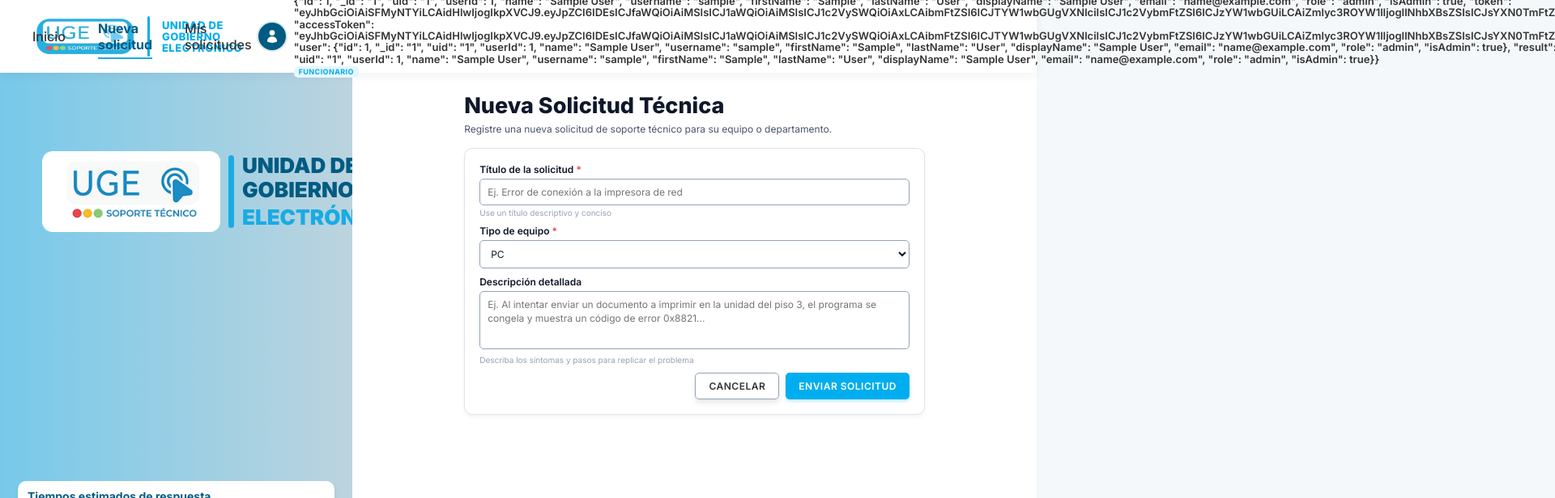
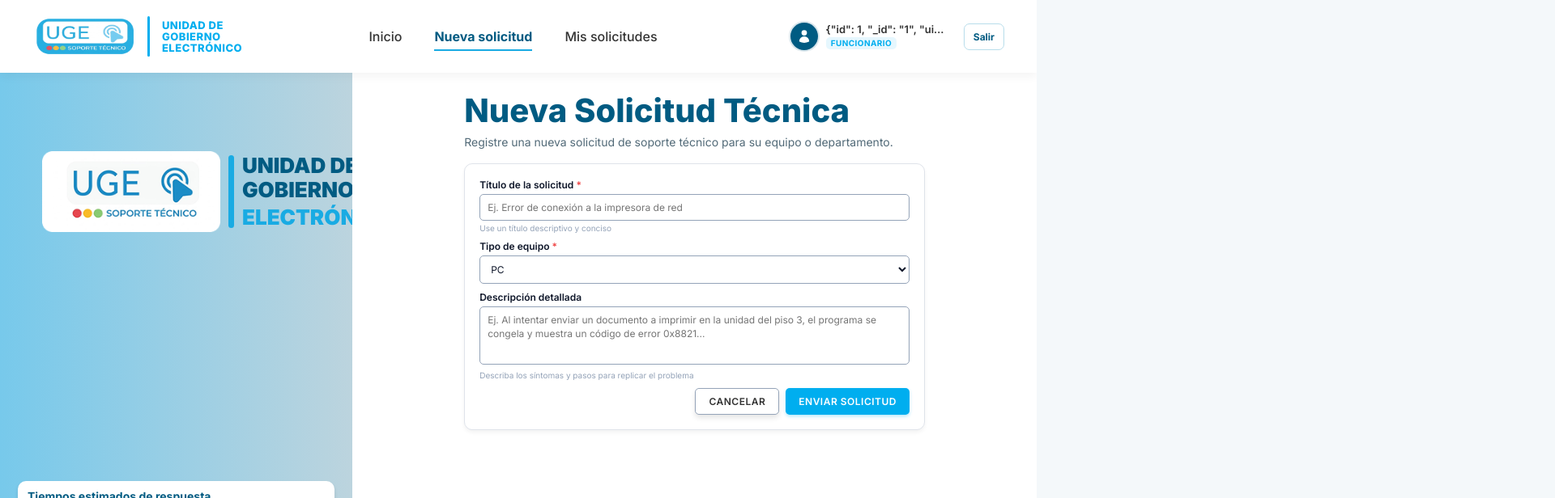
Before and after one commit to elmerCapTerceros/SIT-Frontend, a React (Vite) app: page /nueva-solicitud in a window 1280 px wide. Shown: the top 616 px of the page at 81% size, 1920 px wide, since content can reach past the window. Built offline with nearby package versions, Linux system fonts and the light colour scheme; sample sign-in values are in the browser's storage.

Commit message:
fix: fuente de las letras

```diff
--- a/src/Components/Navbar/Navbar.css
+++ b/src/Components/Navbar/Navbar.css
@@ -122,6 +122,7 @@
   display: flex;
   align-items: center;
   gap: 10px;
+  min-width: 0;
   padding: 4px 8px;
   border-radius: 10px;
   transition: background-color 0.2s ease;
@@ -154,17 +155,28 @@
   flex-direction: column;
   align-items: flex-start;
   gap: 2px;
+  min-width: 0;
+  max-width: 150px;
   line-height: 1.1;
 }
 
 .user-name {
+  display: block;
+  max-width: 100%;
   font-size: 13px;
   font-weight: 600;
   color: #333333;
+  overflow: hidden;
+  text-overflow: ellipsis;
+  white-space: nowrap;
 }
 
 .user-role {
-  font-size: 9px;
+  max-width: 100%;
+  overflow: hidden;
+  text-overflow: ellipsis;
+  white-space: nowrap;
+  font-size: 10px;
   font-weight: 700;
   color: #00AEEF;
   background-color: #E6F7FE;
--- a/src/Home/Home.css
+++ b/src/Home/Home.css
@@ -1,5 +1,3 @@
-
-@import url('https://fonts.googleapis.com/css2?family=Inter:wght@400;500;600;700;900&display=swap');
 
 * {
   box-sizing: border-box;
--- a/src/Pages/Funcionario/MisSolicitudes.css
+++ b/src/Pages/Funcionario/MisSolicitudes.css
@@ -1,8 +1,8 @@
-.requests-page { min-height: calc(100svh - 90px); padding: 52px max(24px, 7vw); background: #f4f8fa; text-align: left; }
+.requests-page { min-height: calc(100svh - 90px); padding: 52px max(24px, 7vw); background: #f4f8fa; text-align: left; font-family: inherit; }
 .requests-header { max-width: 1040px; margin: 0 auto 28px; display: flex; justify-content: space-between; align-items: end; gap: 24px; }
 .page-kicker, .request-id { color: #00aeef; font-size: 12px; font-weight: 800; letter-spacing: .9px; margin: 0 0 8px; }
-.requests-header h1 { color: #005b82; font-size: clamp(28px, 4vw, 40px); margin: 0 0 8px; }
-.requests-header > div > p:last-child { color: #526a78; margin: 0; }
+.requests-header h1 { color: #005b82; font-size: clamp(28px, 4vw, 40px); font-weight: 800; line-height: 1.15; margin: 0 0 8px; }
+.requests-header > div > p:last-child { color: #526a78; font-size: 14px; line-height: 1.5; margin: 0; }
 .primary-action, .secondary-action { border: 0; border-radius: 8px; background: #00aeef; color: #fff; font-weight: 700; padding: 12px 18px; }
 .secondary-action { background: #005b82; margin-top: 18px; }
 .requests-list { max-width: 1040px; margin: 0 auto; display: grid; gap: 12px; }
--- a/src/Pages/Funcionario/NuevaSolicitud.css
+++ b/src/Pages/Funcionario/NuevaSolicitud.css
@@ -1,7 +1,5 @@
-@import url("https://fonts.googleapis.com/css2?family=Inter:wght@400;600;700;800;900&display=swap");
-
 .solicitud-container {
-  font-family: "Inter", sans-serif;
+  font-family: inherit;
   display: flex;
   width: 100%;
   min-height: calc(100vh - 90px);
@@ -138,16 +136,18 @@
 }
 
 .form-heading {
-  color: #0f172a;
-  font-size: 27px;
+  color: #005b82;
+  font-size: clamp(28px, 4vw, 40px);
   font-weight: 800;
+  line-height: 1.15;
   margin-bottom: 5px;
   text-align: left;
 }
 
 .form-subheading {
-  color: #475569;
-  font-size: 12px;
+  color: #526a78;
+  font-size: 14px;
+  line-height: 1.5;
   margin-bottom: 16px;
   text-align: left;
 }
@@ -326,7 +326,7 @@
   }
 
   .form-heading {
-    font-size: 24px;
+    font-size: 32px;
   }
 
   .form-card {
@@ -395,11 +395,11 @@
   }
 
   .form-heading {
-    font-size: 21px;
+    font-size: 28px;
   }
 
   .form-subheading {
-    font-size: 11px;
+    font-size: 14px;
     margin-bottom: 10px;
   }
 
--- a/src/index.css
+++ b/src/index.css
@@ -1,6 +1,8 @@
-:root { font-family: 'Inter', system-ui, sans-serif; color: #173042; background: #f4f8fa; font-synthesis: none; text-rendering: optimizeLegibility; }
+@import url('https://fonts.googleapis.com/css2?family=Inter:wght@400;500;600;700;800;900&display=swap');
+
+:root { font-family: 'Inter', sans-serif; color: #173042; background: #f4f8fa; font-synthesis: none; text-rendering: optimizeLegibility; }
 * { box-sizing: border-box; }
-body { margin: 0; min-width: 320px; }
+body { margin: 0; min-width: 320px; font-family: inherit; }
 button, input, select, textarea { font: inherit; }
 button { cursor: pointer; }
 #root { min-height: 100svh; }
```
